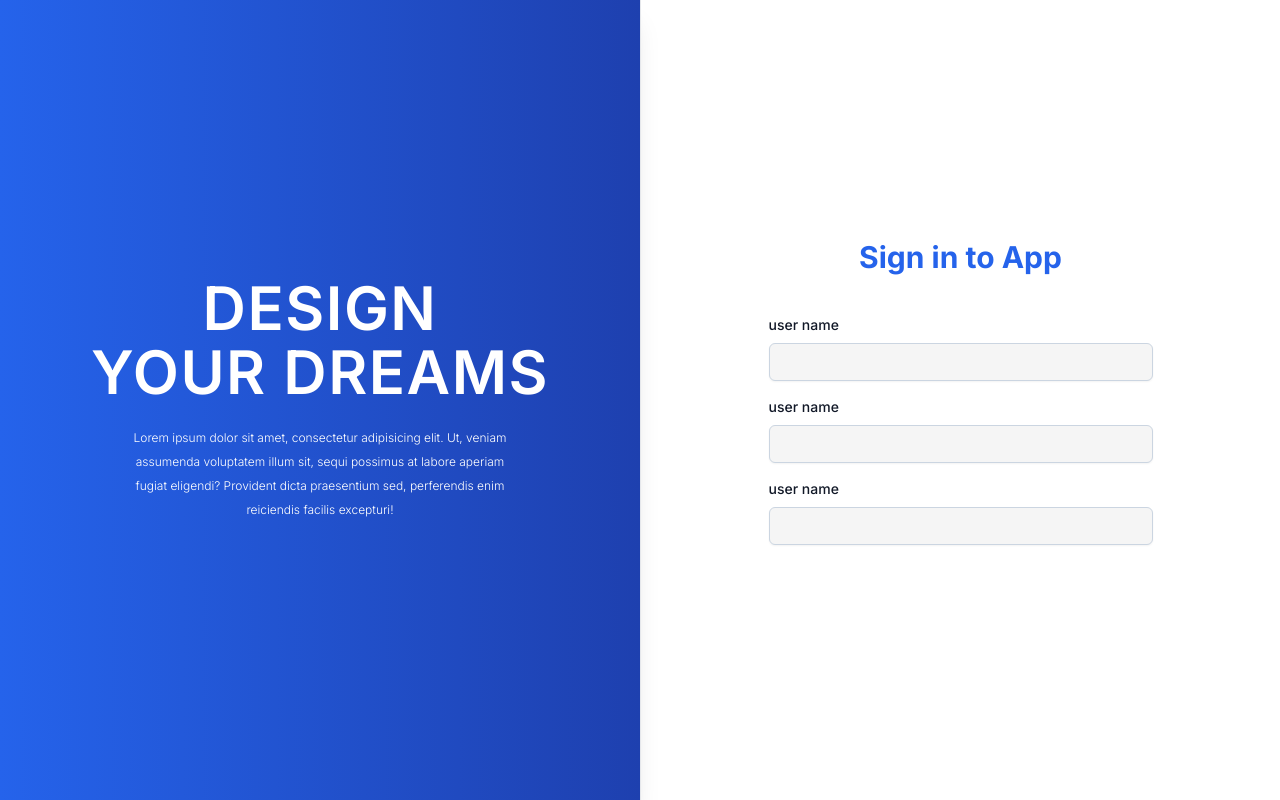
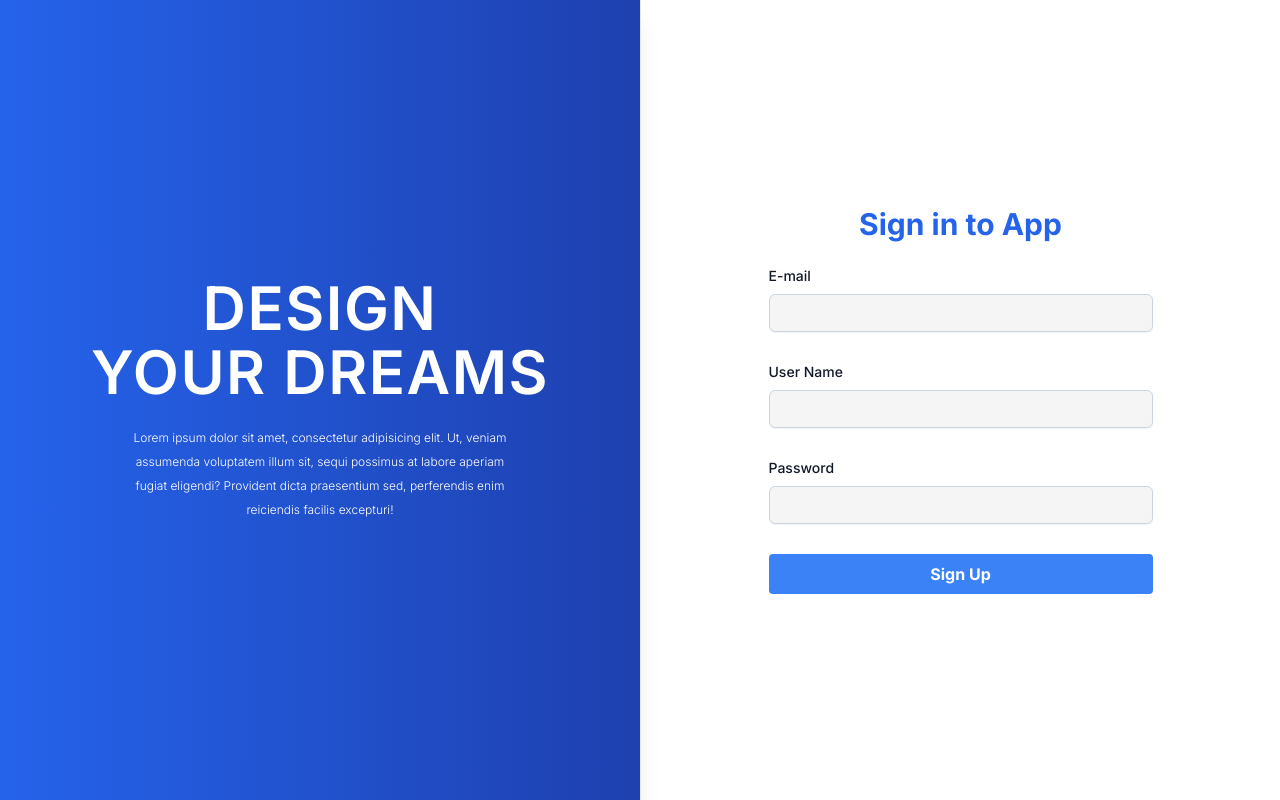
Before and after one commit to gokul-369/NEXT-stack, a Next.js app: page /login in a window 1280 px wide. Built offline with nearby package versions, Linux system fonts and the light colour scheme.

Commit message:
design skeleton signup done

```diff
--- a/src/app/login/page.tsx
+++ b/src/app/login/page.tsx
@@ -8,15 +8,36 @@ export default function loginPage() {
           <p className="text-3xl text-blue-600 font-bold">Sign in to App</p>
           <form className="w-96 mt-6">
             {/* TODO make input component */}
-            <div className="my-4">
+            <div className="h-24">
               <label
                 htmlFor="email"
-                className="block mb-2 text-sm font-medium text-gray-900 dark:text-white invalid:text-red-500"
+                className="block mb-2 text-sm font-medium text-gray-900 dark:text-white"
               >
-                user name
+                E-mail
               </label>
               <input
                 type="email"
+                className="peer mt-1 block w-full px-3 py-2 bg-neutral-100 border border-slate-300 rounded-md text-sm shadow-sm placeholder-slate-400
+      focus:outline-none focus:border-sky-500 focus:bg-white focus:ring-1 focus:ring-sky-500
+      disabled:bg-slate-50 disabled:text-slate-500 disabled:border-slate-200 disabled:shadow-none
+      invalid:border-pink-500 invalid:text-pink-600
+      focus:invalid:border-pink-500 focus:invalid:ring-pink-500 invalid:bg-white "
+                name="email"
+              />
+
+              <span className="mt-2 hidden text-xs text-red-500 peer-[&:not(:placeholder-shown):not(:focus):invalid]:block">
+                Please enter a valid email address
+              </span>
+            </div>
+            <div className="h-24">
+              <label
+                htmlFor="username"
+                className="block mb-2 text-sm font-medium text-gray-900 dark:text-white "
+              >
+                User Name
+              </label>
+              <input
+                type="text"
                 className="mt-1 block w-full px-3 py-2 bg-neutral-100 border border-slate-300 rounded-md text-sm shadow-sm placeholder-slate-400
       focus:outline-none focus:border-sky-500 focus:bg-white focus:ring-1 focus:ring-sky-500
       disabled:bg-slate-50 disabled:text-slate-500 disabled:border-slate-200 disabled:shadow-none
@@ -24,18 +45,21 @@ export default function loginPage() {
       focus:invalid:border-pink-500 focus:invalid:ring-pink-500 invalid:bg-white
 
     "
-                name="email"
+                name="username"
               />
+              <span className="mt-2 hidden text-sm text-red-500 peer-[&:not(:placeholder-shown):not(:focus):invalid]:block">
+                user name is mandatory
+              </span>
             </div>
-            <div className="my-4">
+            <div className="h-24">
               <label
-                htmlFor="email"
-                className="block mb-2 text-sm font-medium text-gray-900 dark:text-white invalid:text-red-500"
+                htmlFor="password"
+                className="block mb-2 text-sm font-medium text-gray-900 dark:text-white "
               >
-                user name
+                Password
               </label>
               <input
-                type="email"
+                type="password"
                 className="mt-1 block w-full px-3 py-2 bg-neutral-100 border border-slate-300 rounded-md text-sm shadow-sm placeholder-slate-400
       focus:outline-none focus:border-sky-500 focus:bg-white focus:ring-1 focus:ring-sky-500
       disabled:bg-slate-50 disabled:text-slate-500 disabled:border-slate-200 disabled:shadow-none
@@ -43,28 +67,12 @@ export default function loginPage() {
       focus:invalid:border-pink-500 focus:invalid:ring-pink-500 invalid:bg-white
 
     "
-                name="email"
+                name="password"
               />
             </div>
-            <div className="my-4">
-              <label
-                htmlFor="email"
-                className="block mb-2 text-sm font-medium text-gray-900 dark:text-white invalid:text-red-500"
-              >
-                user name
-              </label>
-              <input
-                type="email"
-                className="mt-1 block w-full px-3 py-2 bg-neutral-100 border border-slate-300 rounded-md text-sm shadow-sm placeholder-slate-400
-      focus:outline-none focus:border-sky-500 focus:bg-white focus:ring-1 focus:ring-sky-500
-      disabled:bg-slate-50 disabled:text-slate-500 disabled:border-slate-200 disabled:shadow-none
-      invalid:border-pink-500 invalid:text-pink-600
-      focus:invalid:border-pink-500 focus:invalid:ring-pink-500 invalid:bg-white
-
-    "
-                name="email"
-              />
-            </div>
+            <button className="bg-blue-500 hover:bg-blue-700 text-white font-bold py-2 w-full px-4 rounded">
+              Sign Up
+            </button>
           </form>
         </div>
       </LandingWrapper>
```
